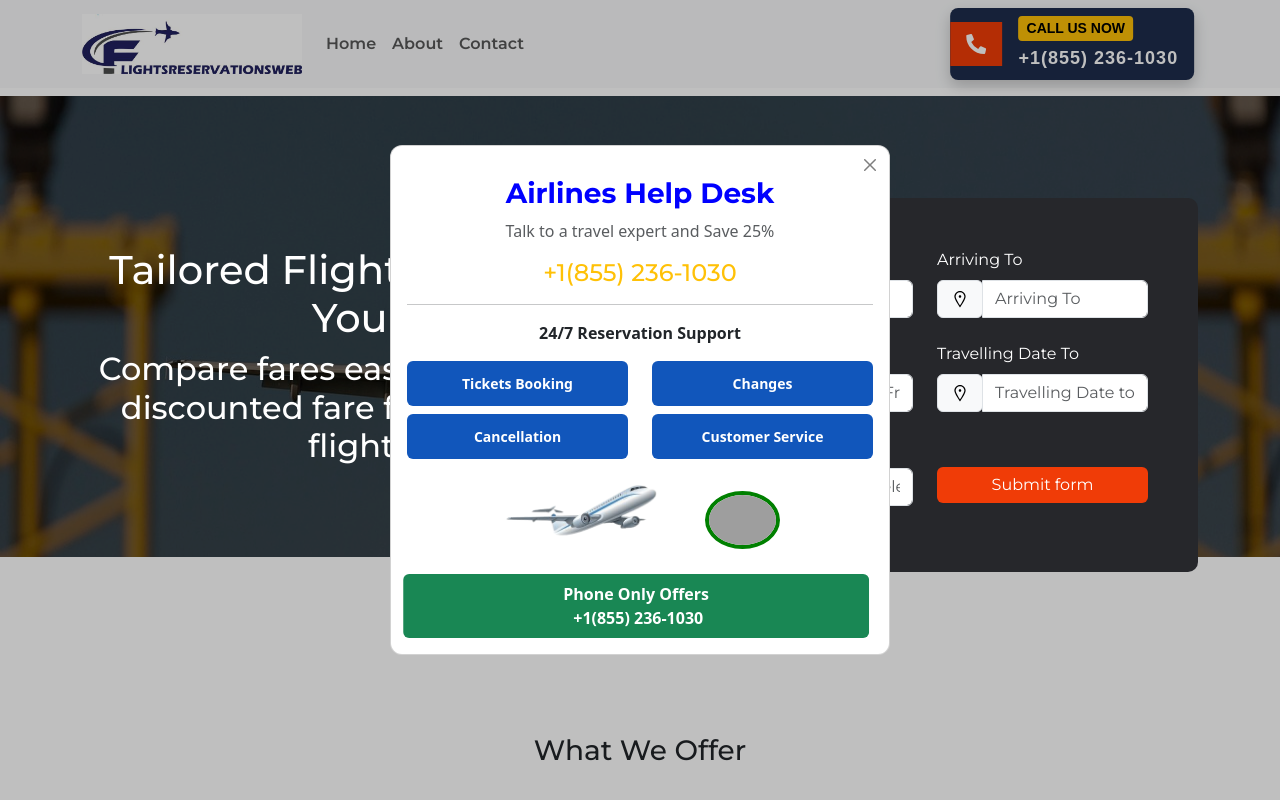
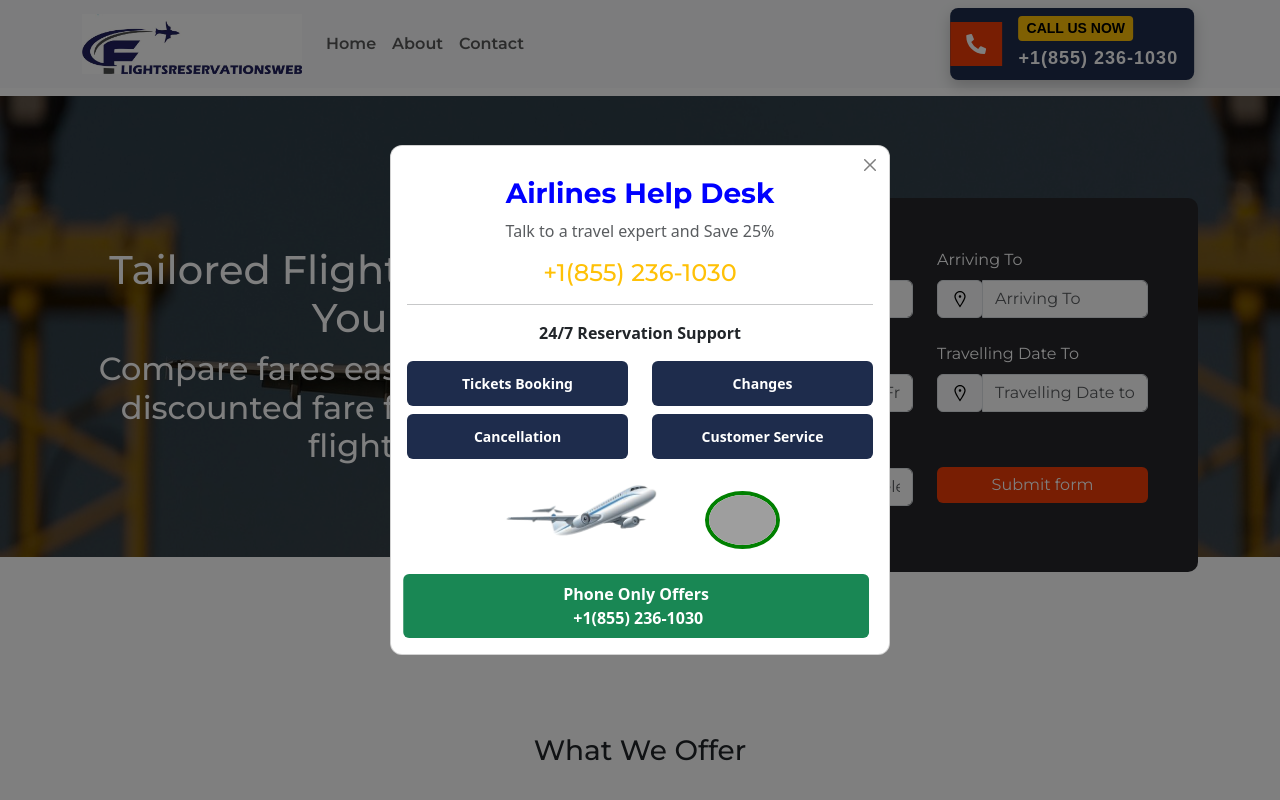
Before and after one commit to Mayank-Anonymously/airlinesreservationdesks, a Next.js app: page / in a window 1280 px wide. Shown: the top 800 px of the page. Built offline with nearby package versions, Linux system fonts and the light colour scheme; grey boxes are pictures that could not be loaded; a web font is replaced by a local one.

Commit message:
popup changes

```diff
--- a/component/Modal/popup.js
+++ b/component/Modal/popup.js
@@ -26,7 +26,7 @@ const ExpediaModal = ({ show, onClose }) => {
       {show && (
         <div
           className="modal-backdrop fade show"
-          style={{ zIndex: 1040, backgroundColor: "rgba(0, 0, 0, 0.5)" }}
+          style={{ zIndex: 9999, backgroundColor: "rgba(0, 0, 0, 1)" }}
           onClick={onClose}
         />
       )}
--- a/styles/globals.css
+++ b/styles/globals.css
@@ -497,7 +497,7 @@ footer a {
 .expedia-buttons .btn {
   width: 100%;
   font-weight: 600;
-  background: #1156bb;
+  background: #1e2c4c;
   border: none;
   padding: 12px;
   font-size: 14px;
```
